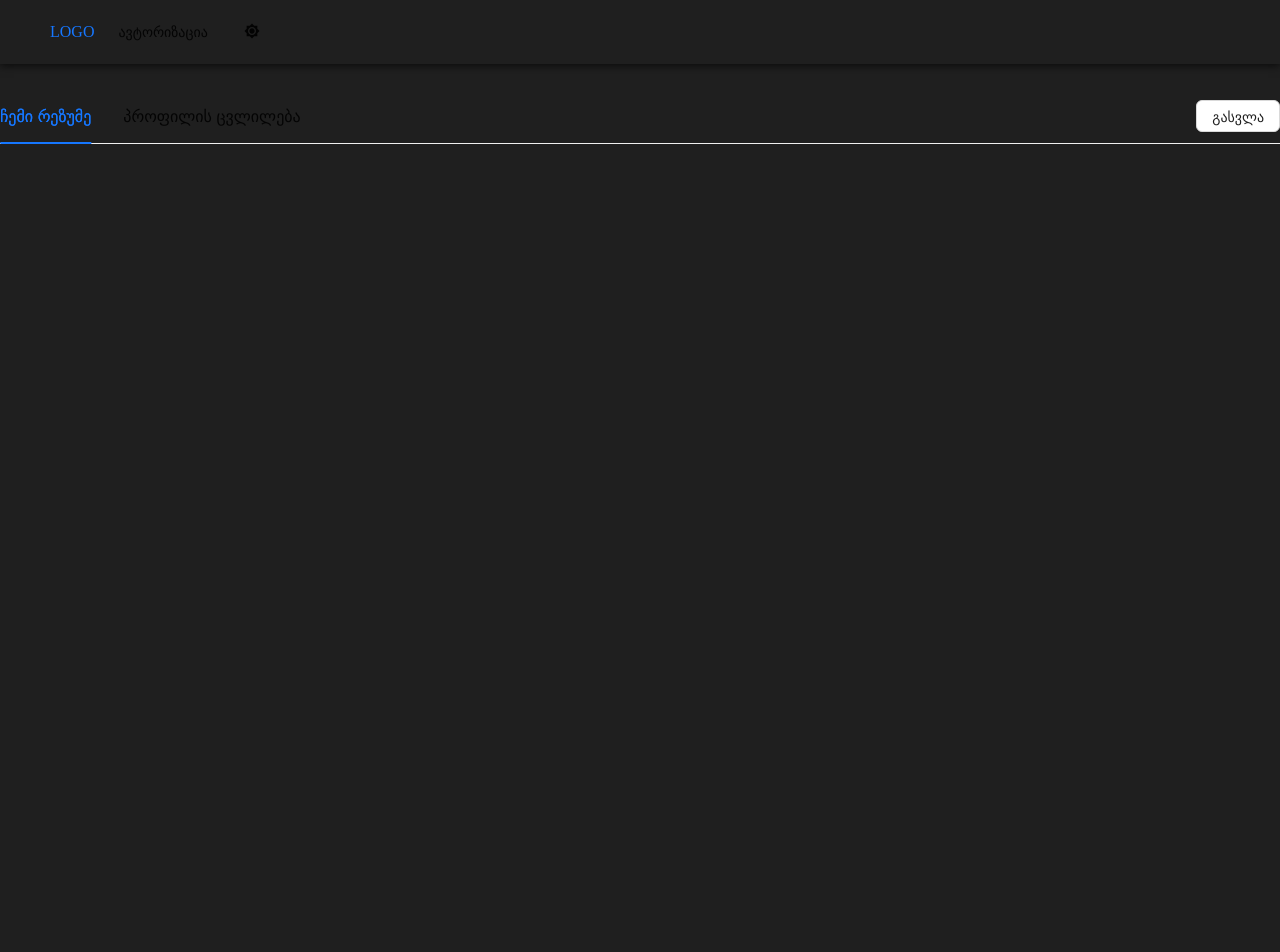
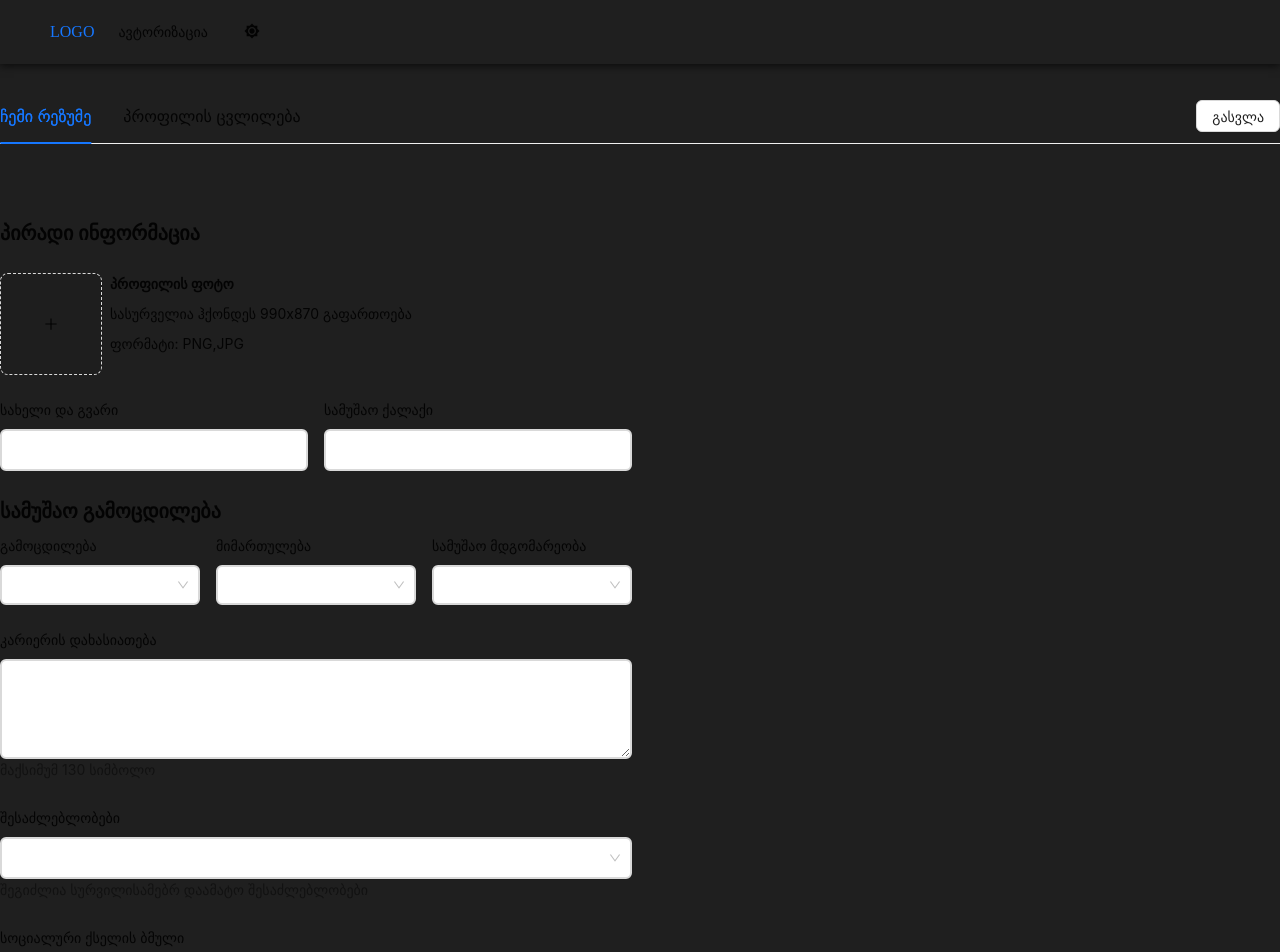
Before and after one commit to dbera17/devdesHUB, a Next.js app in the folder client/: page /me in a window 1280 px wide. Shown: the top 952 px of the page. Before the commit the page ends 800 px from the top, so only its background shows below. Built offline with nearby package versions, Linux system fonts and the light colour scheme.

Commit message:
add registration form as fill profile info

```diff
--- a/client/pages/me.js
+++ b/client/pages/me.js
@@ -1,8 +1,8 @@
 import { useEffect, useState } from 'react';
-import { Layout as AntLayout, Spin, Button, Tabs, Space, Row, Col, Form, Input, Divider, Popconfirm } from 'antd';
+import { Layout as AntLayout, Spin, Button, Tabs, Affix, Space, Row, Col, Form, Input, Divider, Popconfirm, Typography, Upload, Select } from 'antd';
 import Layout from '../components/Layout';
 import Router from 'next/router';
-
+import { PlusOutlined } from '@ant-design/icons';
 
 function Me() {
   const [isChecking, setIsChecking] = useState(true);
@@ -28,10 +28,10 @@ function Me() {
             right: <Button onClick={onLogout} style={{ marginLeft: 8 }}>გასვლა</Button>
           }}>
             <Tabs.TabPane tab="ჩემი რეზუმე" key="application">
-                            {/* TODO */}
+              <ApplicationForm />
             </Tabs.TabPane>
             <Tabs.TabPane tab="პროფილის ცვლილება" key="profile">
-                            <Profile></Profile>
+              <Profile />
             </Tabs.TabPane>
           </Tabs>
         )}
@@ -81,4 +81,138 @@ function Profile() {
   )
 }
 
+function ApplicationForm() {
+  const [isChecking, setIsChecking] = useState(true);
+  const [antFormData, setAntFormData] = useState({});
+  const [file, setFile] = useState(null);
+  const [form] = Form.useForm();
+
+  useEffect(() => {
+    setTimeout(() => {
+      setIsChecking(false)
+    }, 2000);
+  }, []);
+
+  return (
+    <>
+      {isChecking ? (
+        <Space direction="vertical" align="center" style={{ width: '100%' }}><Spin /></Space>
+      ) : (
+        <Row gutter={16}>
+          <Col span={24} md={12}>
+            <Form form={form} requiredMark={false} layout="vertical">
+              <Form.Item hidden name="id">
+                <Input size="large" />
+              </Form.Item>
+              <Typography.Title level={4}>პირადი ინფორმაცია
+                {antFormData.hasOwnProperty('published') ? (
+                  <Badge status={antFormData.published ? 'success' : 'warning'} text={antFormData.published ? 'აქტიური' : 'მუშავდება'} style={{ marginLeft: 8 }} />
+                ) : null}</Typography.Title>
+              <Form.Item name="avatar" rules={[{ required: true, message: 'გთხოვთ აირჩიოთ პროფილის სურათი' }]}>
+                <Space align="start">
+                  <Upload
+                    accept="image/png;image/jpg;image/jpeg"
+                    className="avatar-uploader"
+                    listType="picture-card"
+                    showUploadList={false}>
+                    <>
+                      {file || antFormData.avatar ? <img src="https://picsum.photos/500" style={{ maxWidth: '100%', maxHeight: '100%' }} /> : <PlusOutlined />}
+                    </>
+                  </Upload>
+                  <Space direction="vertical">
+                    <Typography.Text strong>
+                      <span>პროფილის ფოტო </span>
+                    </Typography.Text>
+                    <Typography.Text>სასურველია ჰქონდეს 990x870 გაფართოება</Typography.Text>
+                    <Typography.Text>ფორმატი: PNG,JPG</Typography.Text>
+                  </Space>
+                </Space>
+              </Form.Item>
+              <Form.Item>
+                <Row gutter={16}>
+                  <Col span={24} md={12}>
+                    <Form.Item
+                      label="სახელი და გვარი"
+                      name="Fullname" style={{ margin: 0 }}
+                      rules={[{ required: true, message: 'გთხოვთ შეიყვანოთ სახელი და გვარი' }]}>
+                      <Input size="large" />
+                    </Form.Item></Col>
+                  <Col span={24} md={12}>
+                    <Form.Item
+                      label="სამუშაო ქალაქი"
+                      name="Location" style={{ margin: 0 }}
+                      rules={[{ required: true, message: 'გთხოვთ შეიყვანოთ სამუშაო ქალაქი' }]}>
+                      <Input size="large" />
+                    </Form.Item>
+                  </Col>
+                </Row>
+              </Form.Item>
+              <Typography.Title level={4}>სამუშაო გამოცდილება</Typography.Title>
+              <Form.Item>
+                <Row gutter={16}>
+                  <Col span={24} md={8}>
+                    <Form.Item style={{ margin: 0 }}
+                      label="გამოცდილება"
+                      name="experience"
+                      rules={[{ required: true, message: 'გთხოვთ აირჩიოთ გამოცდილება' }]}>
+                      <Select size="large" />
+                    </Form.Item>
+                  </Col>
+                  <Col span={24} md={8}>
+                    <Form.Item style={{ margin: 0 }}
+                      label="მიმართულება"
+                      name="direction"
+                      rules={[{ required: true, message: 'გთხოვთ აირჩიოთ მიმართულება' }]}>
+                      <Select size="large" />
+                    </Form.Item>
+                  </Col>
+                  <Col span={24} md={8}>
+                    <Form.Item
+                      label="სამუშაო მდგომარეობა"
+                      name="employment_status" style={{ margin: 0 }}
+                      rules={[{ required: true, message: 'გთხოვთ აირჩიოთ სამუშაო მდგომარეობა' }]}>
+                      <Select size="large" />
+                    </Form.Item>
+                  </Col>
+                </Row>
+              </Form.Item>
+              <Form.Item
+                label="კარიერის დახასიათება"
+                name="Summary"
+                extra="მაქსიმუმ 130 სიმბოლო"
+                rules={[
+                  { required: true, message: 'გთხოვთ შეიყვანოთ კარიერის დახასიათება' },
+                  { max: 130, message: 'მაქსიმუმ 130 სიმბოლო' }
+                ]}>
+                <Input.TextArea rows={4} maxLength={130} />
+              </Form.Item>
+              <Form.Item
+                label="შესაძლებლობები"
+                name="skills"
+                extra="შეგიძლია სურვილისამებრ დაამატო შესაძლებლობები"
+                rules={[{ required: true, message: 'გთხოვთ აირჩიოთ შესაძლებლობები' }]}>
+                <Select size="large" mode="tags">
+                </Select>
+              </Form.Item>
+              <Form.Item
+                label="სოციალური ქსელის ბმული"
+                extra="ვებსაიტის ტიპი შეიძლება იყოს Facebook, Linkedin, Twitter ან Instagram"
+                name="website1">
+                <Input size="large" />
+              </Form.Item>
+              <Form.Item
+                label="ვებსაიტის ბმული"
+                extra="ვებსაიტის ტიპი შეიძლება იყოს პერსონალური ვებსაიტი, Github, Toptal,Upwork"
+                name="website2">
+                <Input size="large" />
+              </Form.Item>
+              <Button size="large" type="primary" htmlType="submit" className="dark-button" block>დადასტურება</Button>
+            </Form>
+          </Col>
+        </Row>
+      )}
+    </>
+  )
+}
+
 export default Me;
```
Lines whose indentation alone changed are shown as unchanged.
